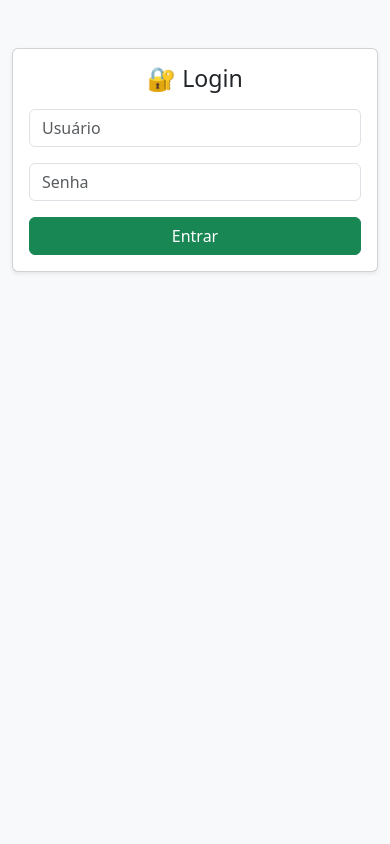
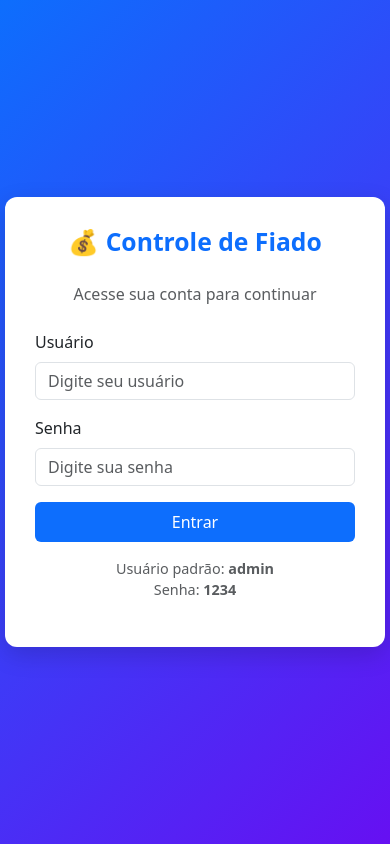
Before and after one commit to Sossella05/controle_fiado, a Flask app: page /login in a window 390 px wide. Run offline with Flask 3, Linux system fonts and the light colour scheme.

Commit message:
adicionado login.html moderno e responsivo

```diff
--- a/templates/login.html
+++ b/templates/login.html
@@ -4,26 +4,80 @@
   <meta charset="UTF-8">
   <title>Login - Controle de Fiado</title>
   <link href="https://cdn.jsdelivr.net/npm/bootstrap@5.3.3/dist/css/bootstrap.min.css" rel="stylesheet">
+
+  <style>
+    body {
+      background: linear-gradient(135deg, #0d6efd, #6610f2);
+      min-height: 100vh;
+      display: flex;
+      align-items: center;
+      justify-content: center;
+    }
+    .login-card {
+      max-width: 380px;
+      width: 100%;
+      background: #fff;
+      border-radius: 12px;
+      box-shadow: 0 8px 25px rgba(0, 0, 0, 0.15);
+      padding: 30px;
+    }
+    .login-card h2 {
+      font-weight: 700;
+      color: #0d6efd;
+      margin-bottom: 25px;
+    }
+    .btn-login {
+      background: #0d6efd;
+      border: none;
+      transition: all 0.3s ease;
+    }
+    .btn-login:hover {
+      background: #0b5ed7;
+    }
+    .text-small {
+      font-size: 0.9rem;
+    }
+  </style>
 </head>
-<body class="bg-light">
+<body>
 
-<div class="container mt-5">
-  <div class="card shadow-sm col-md-4 mx-auto">
-    <div class="card-body text-center">
-      <h3 class="mb-3">🔐 Login</h3>
-      <form method="POST">
-        <input type="text" class="form-control mb-3" name="nome" placeholder="Usuário" required>
-        <input type="password" class="form-control mb-3" name="senha" placeholder="Senha" required>
-        <button type="submit" class="btn btn-success w-100">Entrar</button>
-      </form>
-      {% with messages = get_flashed_messages() %}
-        {% if messages %}
-          <div class="alert alert-danger mt-3">{{ messages[0] }}</div>
-        {% endif %}
-      {% endwith %}
+  <div class="login-card">
+    <div class="text-center mb-4">
+      <h2>💰 Controle de Fiado</h2>
+      <p class="text-muted">Acesse sua conta para continuar</p>
     </div>
+
+    <!-- MENSAGENS DE ERRO -->
+    {% with messages = get_flashed_messages() %}
+      {% if messages %}
+        <div class="alert alert-danger" role="alert">
+          {{ messages[0] }}
+        </div>
+      {% endif %}
+    {% endwith %}
+
+    <!-- FORMULÁRIO DE LOGIN -->
+    <form method="POST" action="/login">
+      <div class="mb-3">
+        <label for="nome" class="form-label">Usuário</label>
+        <input type="text" class="form-control" id="nome" name="nome" placeholder="Digite seu usuário" required>
+      </div>
+
+      <div class="mb-3">
+        <label for="senha" class="form-label">Senha</label>
+        <input type="password" class="form-control" id="senha" name="senha" placeholder="Digite sua senha" required>
+      </div>
+
+      <button type="submit" class="btn btn-login w-100 text-white py-2 mb-3">
+        Entrar
+      </button>
+
+      <p class="text-center text-muted text-small">
+        Usuário padrão: <strong>admin</strong><br>
+        Senha: <strong>1234</strong>
+      </p>
+    </form>
   </div>
-</div>
 
 </body>
 </html>
```
